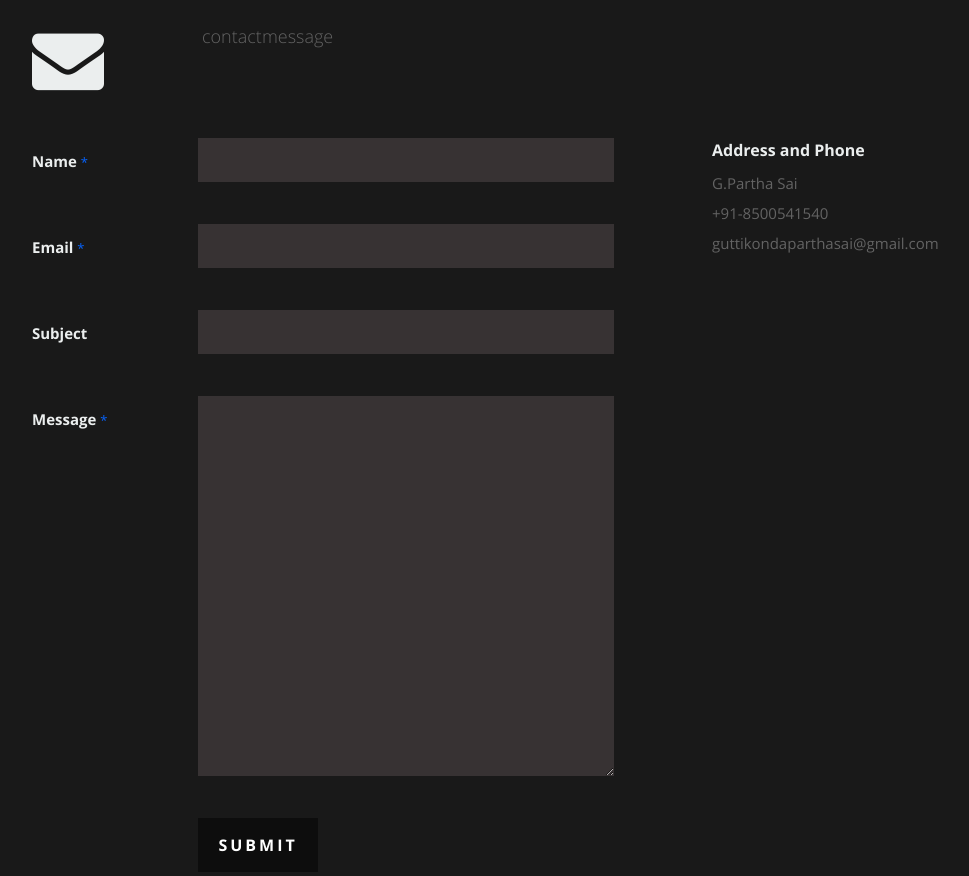
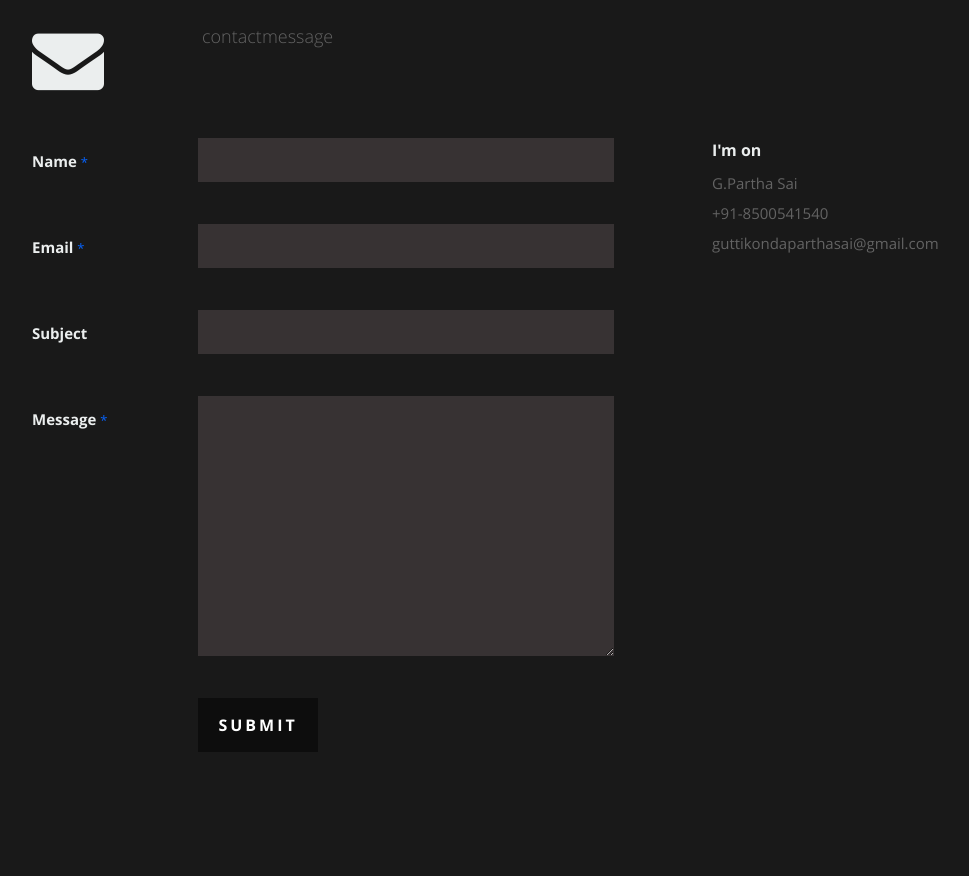
Before and after one commit to propardhu/gparthasai, a React (Create React App) app: page / in a window 1280 px wide. Shown: the part 4360-5236 px from the top of the page, without its empty margins (118-1087 px from the left). Built offline with nearby package versions, Linux system fonts and the light colour scheme.

Commit message:
Update Contact.js

```diff
--- a/src/Components/Contact.js
+++ b/src/Components/Contact.js
@@ -76,8 +76,8 @@ class Contact extends Component {
                       Message <span className="required">*</span>
                     </label>
                     <textarea
-                      cols="50"
-                      rows="15"
+                      cols="20"
+                      rows="10"
                       id="contactMessage"
                       name="contactMessage"
                     ></textarea>
@@ -103,7 +103,7 @@ class Contact extends Component {
           <Slide right duration={1000}>
             <aside className="four columns footer-widgets">
               <div className="widget widget_contact">
-                <h4>Address and Phone</h4>
+                <h4>I'm on</h4>
                 <p className="address">
                   {name}<br/>
                   <span>{phone}</span><br/>
```
